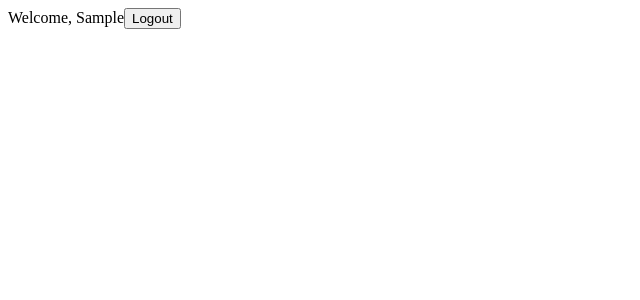
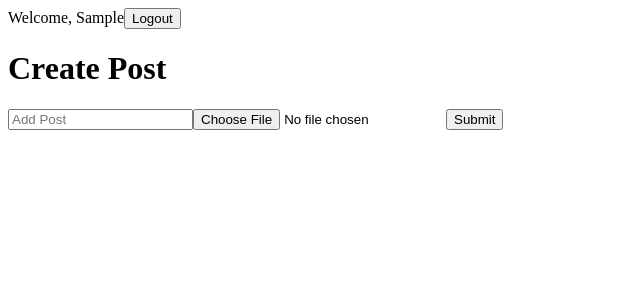
Before and after one commit to Heneros/react-social-media, a React (Create React App) app: page / in a window 1280 px wide. Both pictures are taken after typing "Sample" into the empty fields and a click on the button "Submit". Shown: the top 300 px of the page, without its empty margins (0-640 px from the left). Built offline with nearby package versions, Linux system fonts and the light colour scheme.

Commit message:
createPost component

```diff
--- a/src/App.js
+++ b/src/App.js
@@ -1,6 +1,7 @@
 import React from 'react';
 import Login from './components/Login';
 import Header from './components/Header';
+import CreatePost from './components/CreatePost';
 
 function App() {
     const [user, setUser] = React.useState('');
@@ -13,7 +14,11 @@ function App() {
         return <div> <Login user={user} setUser={setUser} /> </div>
     }
 
-    return <> <Header user={user} setUser={setUser} /> </>
+    return (
+        <>
+            <Header user={user} setUser={setUser} />
+            <CreatePost />
+        </>)
 }
 
 
--- a/src/components/CreatePost.js
+++ b/src/components/CreatePost.js
@@ -1,7 +1,25 @@
 import React from 'react';
 
 function CreatePost() {
-    return <div>Create Post</div>
+    const [content, setContent] = React.useState('');
+    const [image, setImage] = React.useState(null);
+
+
+    return (<div>
+        <h1>   Create Post</h1>
+        <form>
+            <input
+                type="text"
+                placeholder='Add Post'
+                onChange={event => setContent(event.target.value)}
+            />
+            <input
+                type="file"
+                onChange={event => setImage(event.target.files[0])}
+            />
+            <button type='submit'>Submit</button>
+        </form>
+    </div>)
 }
 
 
```
